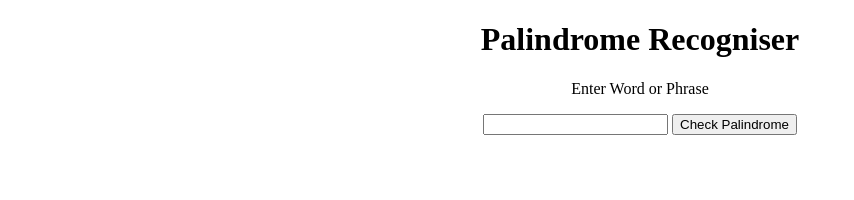
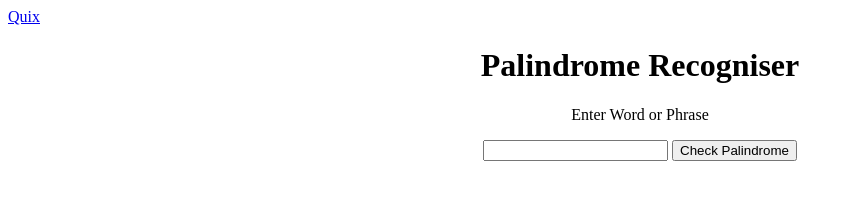
Before and after one commit to cdwivedi2/Project-1, a plain HTML site: page index.html in a window 1280 px wide. Shown: the whole page, without its empty margins (0-854 px from the left). Drawn offline with Linux system fonts and the light colour scheme.

Commit message:
Add link to Quiz.html in palindrome recogniser

```diff
--- a/index.html
+++ b/index.html
@@ -4,6 +4,7 @@
         <title>  Palindrome Recogniser</title>
     </head>
     <body>
+		<a href="Quiz.html">Quix</a>
         <center>
             <div>
                 <h1>  Palindrome Recogniser</h1>
```
